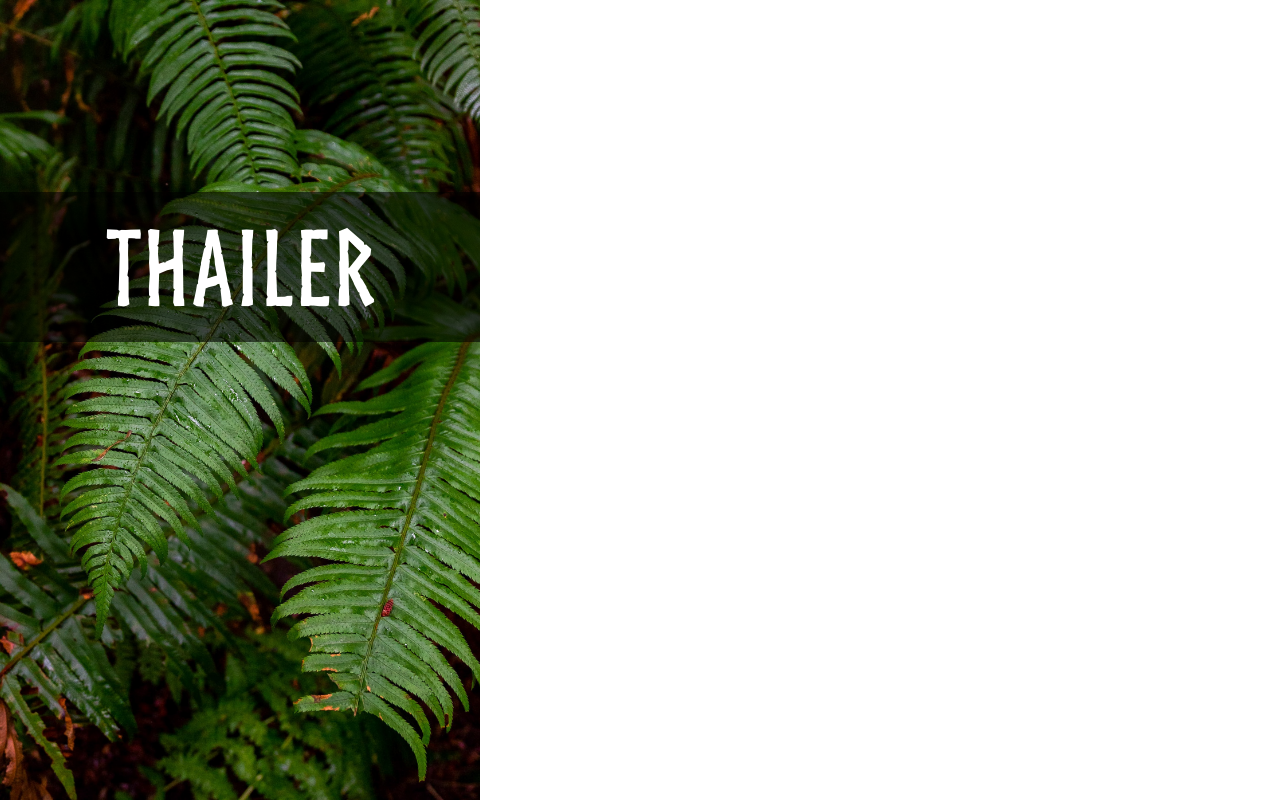
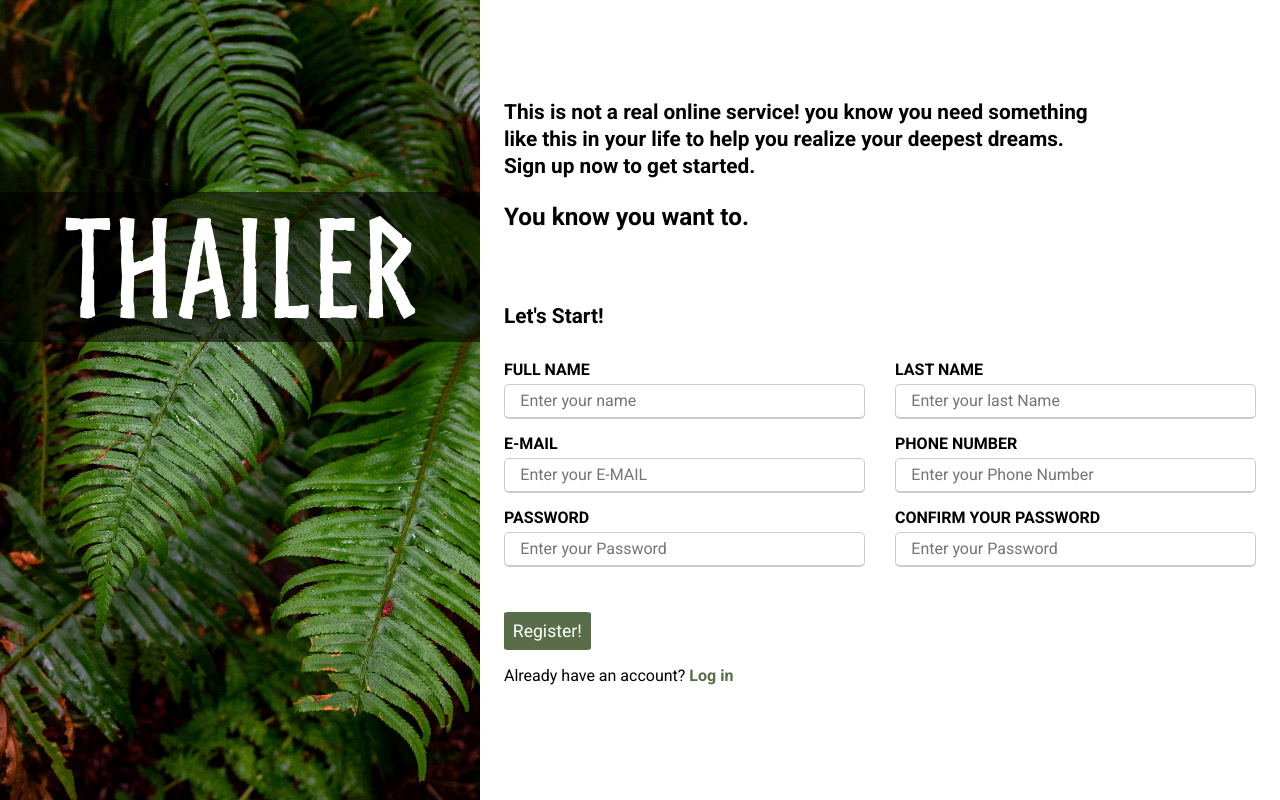
Before and after one commit to tailonnorris/Form-practice, a plain HTML site: page index.html in a window 1280 px wide. Drawn offline with Linux system fonts and the light colour scheme.

Commit message:
form added and done

```diff
--- a/index.html
+++ b/index.html
@@ -21,8 +21,62 @@
             </div>
         </div>
 
+        <div class="rigth">
+            <div class="right-container">
+                <div class="rigthtext-container">
+                    <p>This is not a real online service! you know you need something</p>
+                    <p>like this in your life to help you realize your deepest dreams.</p>
+                    <p>Sign up now to get started.</p>
+                    <h3>You know you want to.</h3>
+                </div>
 
-    <div class="rigth"></div>
+                <div class="form-container">
+                    <div class="container">
+                        <div class="title">Let's Start!</div>
+
+                        <form action="post">
+                          <div class="user-details">
+
+                            <div class="input-box">
+                              <span class="details">FULL NAME</span>
+                                <input type="text" placeholder="Enter your name" required>
+                            </div>
+
+                            <div class="input-box">
+                              <span class="details">LAST NAME</span>
+                                <input type="text" placeholder="Enter your last Name" required>
+                            </div>
+
+                            <div class="input-box">
+                              <span class="details">E-MAIL</span>
+                                <input type="email" placeholder="Enter your E-MAIL" required>
+                            </div>
+
+                            <div class="input-box">
+                              <span class="details">PHONE NUMBER</span>
+                                <input type="tel" placeholder="Enter your Phone Number" required>
+                            </div>
+
+                            <div class="input-box">
+                              <span class="details">PASSWORD</span>
+                                <input type="password" placeholder="Enter your Password" required>
+                            </div>
+
+                            <div class="input-box">
+                              <span class="details">CONFIRM YOUR PASSWORD</span>
+                                <input type="password" placeholder="Enter your Password" required>
+                            </div>
+
+                        </div>
+                        <div class="button">
+                          <input type="submit" value="Register!">
+                          <p>Already have an account? <span>Log in</span></p>
+                        </div>
+                        </form>
+                      </div>
+                </div>
+            </div>
+        </div>
     </div>
 </body>
 </html>
--- a/style.css
+++ b/style.css
@@ -44,11 +44,120 @@
 
 
 .left-text p{
-    font-size: 6.5rem;
+    font-size: 8.5rem;
     color:white;
     font-family:'Norse-Bold' ;
 }
 
 .rigth{
-    grid-column: 2/3;
+    padding: 1.5em;
+    width: 100%;
 }
+
+.right-container{
+    display: flex;
+    flex-direction: column;
+    justify-content: start;
+    height: 100%;
+}
+
+.rigthtext-container{
+    width: 85%;
+    max-width: 6500px;
+    font-size: 1.3rem;
+    font-family: 'Roboto';
+    margin: 3.5em 0;
+}
+
+.rigthtext-container p{
+    font-weight: 600;
+    margin: 3px auto;
+}
+
+.rigthtext-container h3{
+    margin-top: 1em ;
+}
+
+.form-container{
+    width: 100%;
+    height: 250px;
+}
+
+
+/* form */
+
+.container .title{
+    font-size: 1.3rem;
+    font-weight: 700;
+  }
+
+.container .title::before{
+    position: absolute;
+    left: 0;
+    bottom: 0;
+    height: 3px;
+    width: 30px;
+  }
+
+.container form .user-details{
+    display: flex;
+    flex-wrap: wrap;
+    justify-content: space-between;
+    margin: 2em 0 .8em 0;
+
+  }
+
+form .user-details .input-box{
+    margin-bottom: 15px;
+    width: calc(100%/2 - 15px);
+  }
+
+.user-details .input-box .details{
+    display: block;
+    font-weight: 600;
+    margin-bottom: 5px;
+  }
+
+.user-details .input-box input{
+    height: 35px;
+    width: 100%;
+    outline: none;
+    border-radius: 5px;
+    border: 1px solid #ccc;
+    padding-left: .96em;
+    font-size: 1rem;
+    border-bottom-width: 2px;
+    transition: all 0.3s ease;
+  }
+
+.user-details .input-box input:focus,
+.user-details .input-box input:valid{
+  border-color: #32d872;
+}
+
+form .button input{
+  height: 100%;
+  outline: none;
+  color: #fff;
+  border: none;
+  border-radius: 5%;
+  font-size: 1.1rem;
+  background-color: #596D48;
+  margin-top: 1em;
+  padding: .5em;
+}
+
+form .button p{
+    margin-top: 1em;
+}
+
+form .button p span{
+    color: #596D48;
+    font-weight: bolder;
+}
+
+form .button p span:hover{
+    color: #596D48;
+    font-weight: bolder;
+    text-decoration: underline;
+}
```
Lines whose indentation alone changed are shown as unchanged.
